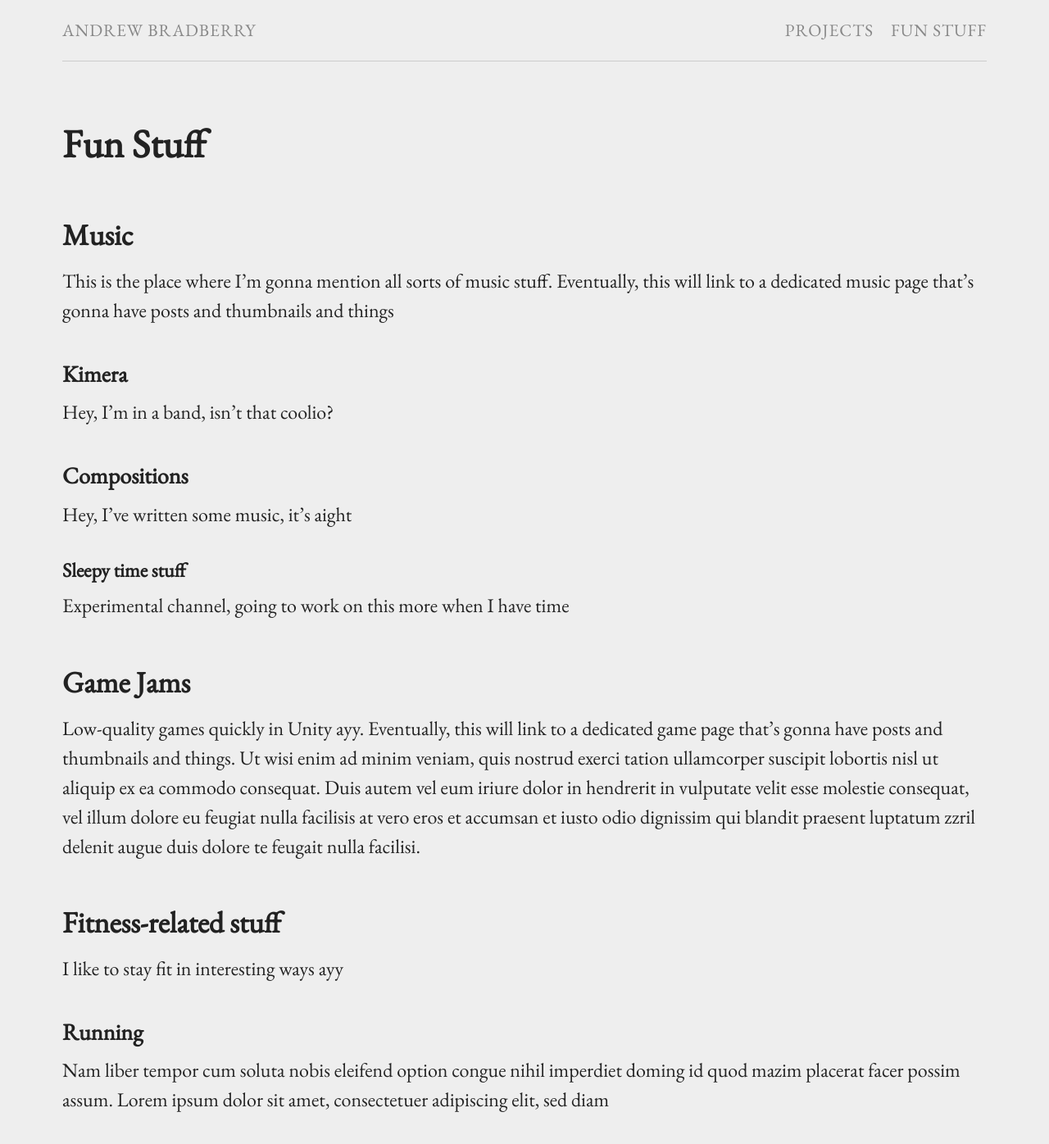
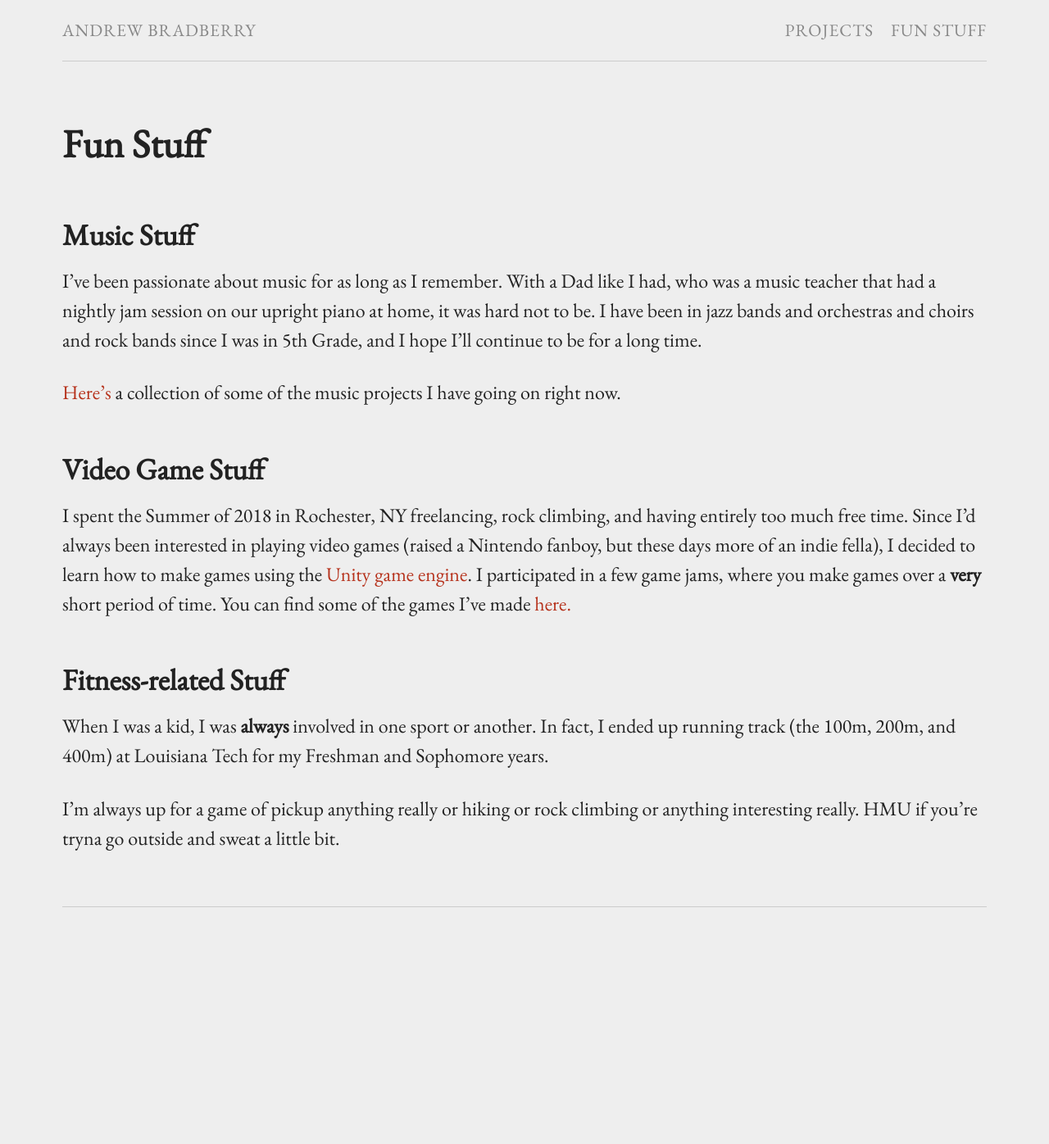
Before and after one commit to ajbradberry96/ajbradberry96.github.io, a Jekyll site: the page built from fun_stuff.md, in a window 1280 px wide and 1400 px high. Shown: the top 1396 px of the window at 82% size. Built offline with Jekyll 4.4.1, drawn with Linux system fonts in a browser that asks for light colours; some of the changed text lies outside the part shown.

```diff
--- a/fun_stuff.md
+++ b/fun_stuff.md
@@ -4,27 +4,15 @@ title: Fun Stuff
 permalink: /misc/
 ---
 
-## Music
-This is the place where I'm gonna mention all sorts of music stuff. Eventually, this will link to a dedicated music page that's gonna have posts and thumbnails and things
+## Music Stuff
+I've been passionate about music for as long as I remember. With a Dad like I had, who was a music teacher that had a nightly jam session on our upright piano at home, it was hard not to be. I have been in jazz bands and orchestras and choirs and rock bands since I was in 5th Grade, and I hope I'll continue to be for a long time. <br />
 
-### Kimera
-Hey, I'm in a band, isn't that coolio?
+[Here's](/misc/music) a collection of some of the music projects I have going on right now.
 
-### Compositions
-Hey, I've written some music, it's aight
+## Video Game Stuff
+I spent the Summer of 2018 in Rochester, NY freelancing, rock climbing, and having entirely too much free time. Since I'd always been interested in playing video games (raised a Nintendo fanboy, but these days more of an indie fella), I decided to learn how to make games using the [Unity game engine](https://unity3d.com/). I participated in a few game jams, where you make games over a **very** short period of time. You can find some of the games I've made [here.](/misc/games/)
 
-#### Sleepy time stuff
-Experimental channel, going to work on this more when I have time
+## Fitness-related Stuff
+When I was a kid, I was **always** involved in one sport or another. In fact, I ended up running track (the 100m, 200m, and 400m) at Louisiana Tech for my Freshman and Sophomore years. <br />
 
-## Game Jams
-Low-quality games quickly in Unity ayy. Eventually, this will link to a dedicated game page that's gonna have posts and thumbnails and things.
-Ut wisi enim ad minim veniam, quis nostrud exerci tation ullamcorper suscipit lobortis nisl ut aliquip ex ea commodo consequat. Duis autem vel eum iriure dolor in hendrerit in vulputate velit esse molestie consequat, vel illum dolore eu feugiat nulla facilisis at vero eros et accumsan et iusto odio dignissim qui blandit praesent luptatum zzril delenit augue duis dolore te feugait nulla facilisi.
-
-## Fitness-related stuff
-I like to stay fit in interesting ways ayy
-
-### Running
-Nam liber tempor cum soluta nobis eleifend option congue nihil imperdiet doming id quod mazim placerat facer possim assum. Lorem ipsum dolor sit amet, consectetuer adipiscing elit, sed diam
-
-### Rock climbing
-nonummy nibh euismod tincidunt ut laoreet dolore magna aliquam erat volutpat. Ut wisi enim ad minim veniam, quis nostrud
+I'm always up for a game of pickup anything really or hiking or rock climbing or anything interesting really. HMU if you're tryna go outside and sweat a little bit.
```
Also changed, not shown: _data/menu.yml (+4 -4 lines), games.md (added, +6 -0 lines), index.md (+1 -1 lines), music.md (added, +15 -0 lines), _posts/BREAK2019-02-08-game-boy-advance-deep-q-learning.md (renamed from _posts/2019-02-08-game-boy-advance-deep-q-learning.md), images/music/kimera.jpg (added).
